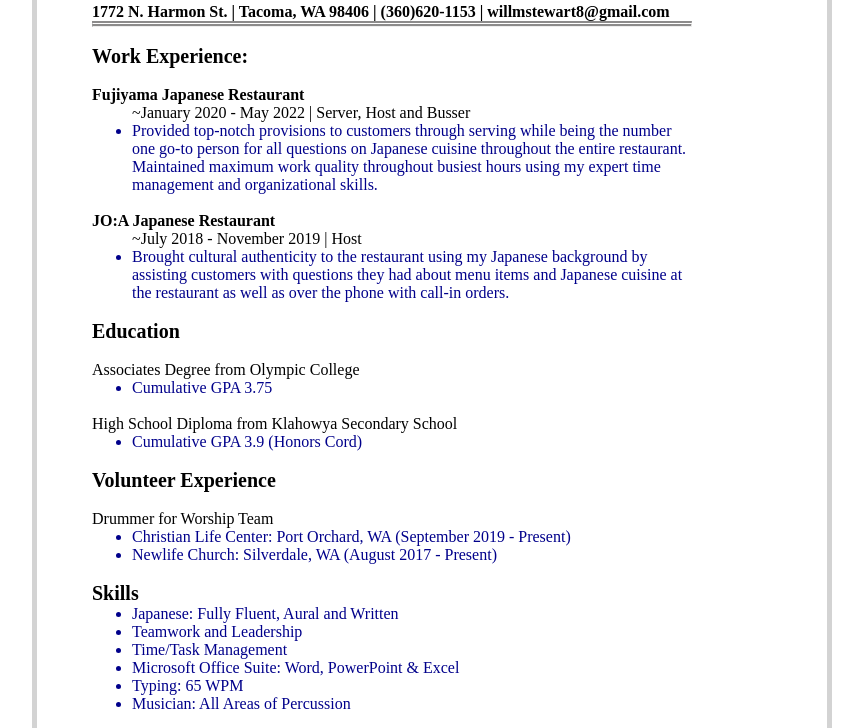
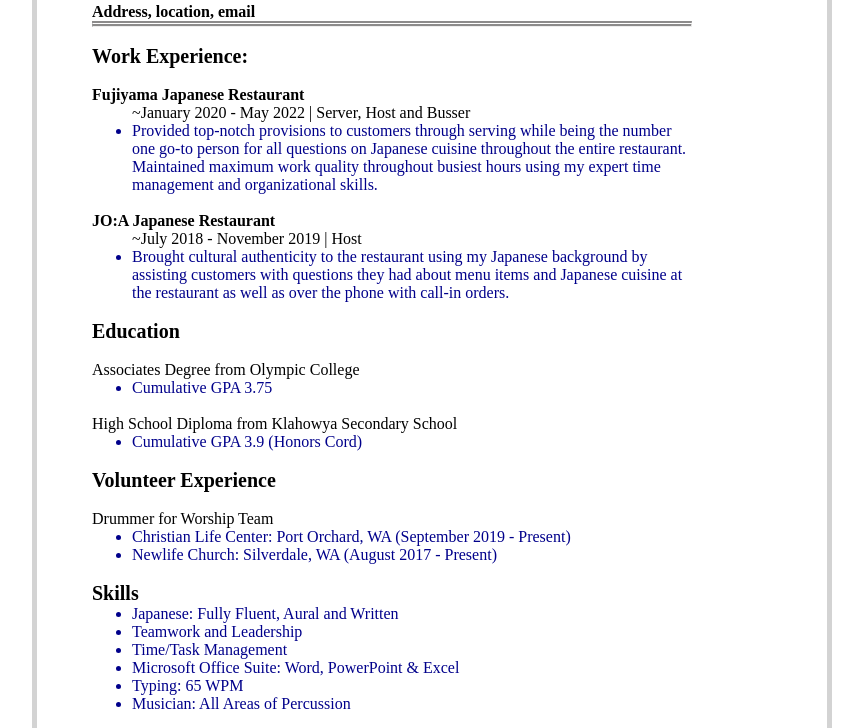
Before and after one commit to Willms8/Willms8.github.io, a plain HTML site: page index.html in a window 1280 px wide. Shown: the part 117-845 px from the top of the page, without its empty margins (208-1071 px from the left). Drawn offline with Linux system fonts and the light colour scheme.

Commit message:
Update index.html

```diff
--- a/index.html
+++ b/index.html
@@ -15,7 +15,7 @@
          <br><br>
          <h1>William M. Stewart III</h1>
          <br>
-         <h4>1772 N. Harmon St. | Tacoma, WA 98406 | (360)620-1153 | willmstewart8@gmail.com
+         <h4>Address, location, email
          </h4>
          <hr/>
          <br>
```
